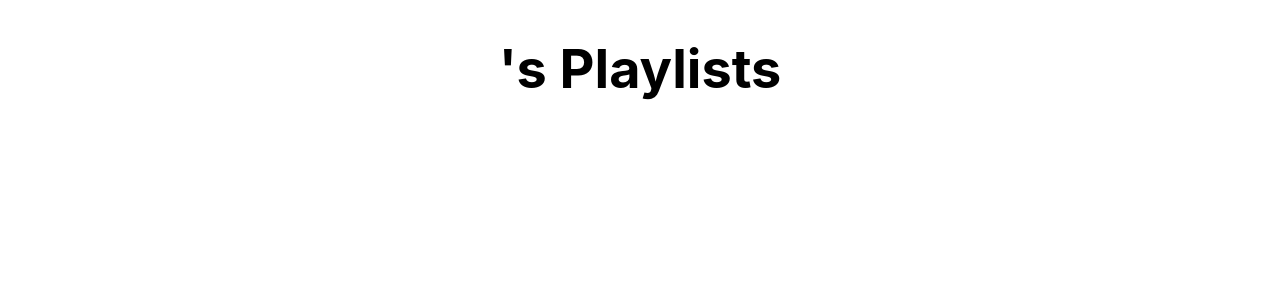
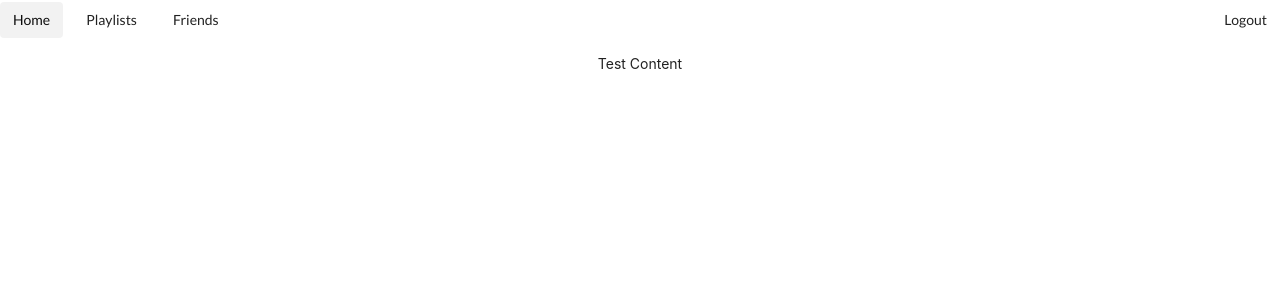
Before and after one commit to MBarbone/geniusPlaylist, a React (Create React App) app in the folder client/: page / in a window 1280 px wide. Shown: the top 300 px of the page. Built offline with nearby package versions, Linux system fonts and the light colour scheme.

Commit message:
Work on Navbar

```diff
--- a/client/public/index.html
+++ b/client/public/index.html
@@ -10,6 +10,8 @@
       content="Web site created using create-react-app"
     />
     <link rel="apple-touch-icon" href="%PUBLIC_URL%/logo192.png" />
+    <link rel="stylesheet" href="https://cdn.jsdelivr.net/npm/semantic-ui@2.4.2/dist/semantic.min.css">
+
     <!--
       manifest.json provides metadata used when your web app is installed on a
       user's mobile device or desktop. See https://developers.google.com/web/fundamentals/web-app-manifest/
--- a/client/src/App.js
+++ b/client/src/App.js
@@ -1,46 +1,15 @@
 import "./App.css";
-import React, { Component } from "react";
-import queryString from "query-string";
+import React from "react";
 
-class App extends Component {
-  constructor() {
-    super();
-    this.state = {
-      user: {
-        name: "",
-      },
-    };
-  }
-  componentDidMount() {
-    let parsed = queryString.parse(window.location.search);
-    let accessToken = parsed.access_token;
-    if (!accessToken) return;
-    fetch("https://api.spotify.com/v1/me", {
-      headers: { Authorization: "Bearer " + accessToken },
-    })
-      .then((response) => response.json())
-      .then((data) =>
-        this.setState({
-          user: {
-            name: data.display_name,
-          },
-        })
-      );
-  }
+import NavBar from "./js/Components/Navbar";
 
-  render() {
-    return (
-      <div className="App">
-        {this.state.user && (
-          <div>
-            <h1 style={{ "font-size": "54px" }}>
-              {this.state.user.name}'s Playlists
-            </h1>
-          </div>
-        )}
-      </div>
-    );
-  }
-}
+const App = () => {
+  return (
+    <div className="App">
+      <NavBar />
+      <div>Test Content</div>
+    </div>
+  );
+};
 
 export default App;
--- /dev/null
+++ b/client/src/css/App.css
@@ -0,0 +1,38 @@
+.App {
+  text-align: center;
+}
+
+.App-logo {
+  height: 40vmin;
+  pointer-events: none;
+}
+
+@media (prefers-reduced-motion: no-preference) {
+  .App-logo {
+    animation: App-logo-spin infinite 20s linear;
+  }
+}
+
+.App-header {
+  background-color: #282c34;
+  min-height: 100vh;
+  display: flex;
+  flex-direction: column;
+  align-items: center;
+  justify-content: center;
+  font-size: calc(10px + 2vmin);
+  color: white;
+}
+
+.App-link {
+  color: #61dafb;
+}
+
+@keyframes App-logo-spin {
+  from {
+    transform: rotate(0deg);
+  }
+  to {
+    transform: rotate(360deg);
+  }
+}
--- /dev/null
+++ b/client/src/js/Components/Navbar.js
@@ -0,0 +1,33 @@
+import React, { useState, useEffect } from "react";
+import queryString from "query-string";
+
+const Navbar = () => {
+  const [data, setData] = useState({});
+
+  useEffect(() => {
+    let parsed = queryString.parse(window.location.search);
+    let accessToken = parsed.access_token;
+    if (!accessToken) return;
+
+    fetch("https://api.spotify.com/v1/me/", {
+      headers: { Authorization: "Bearer " + accessToken },
+    })
+      .then((response) => response.json())
+      .then((data) => setData(data), console.log(data))
+      .catch((error) => console.log(error));
+  }, []);
+
+  return (
+    <div class="ui secondary  menu">
+      <a class="active item">Home</a>
+      <a class="item">Playlists</a>
+      <a class="item">Friends</a>
+      <div class="right menu">
+        <div class="item"></div>
+        <a class="ui item">Logout</a>
+      </div>
+    </div>
+  );
+};
+
+export default Navbar;
```
Also changed, not shown: 1 other file (tests, documents, lock files or other folders).
